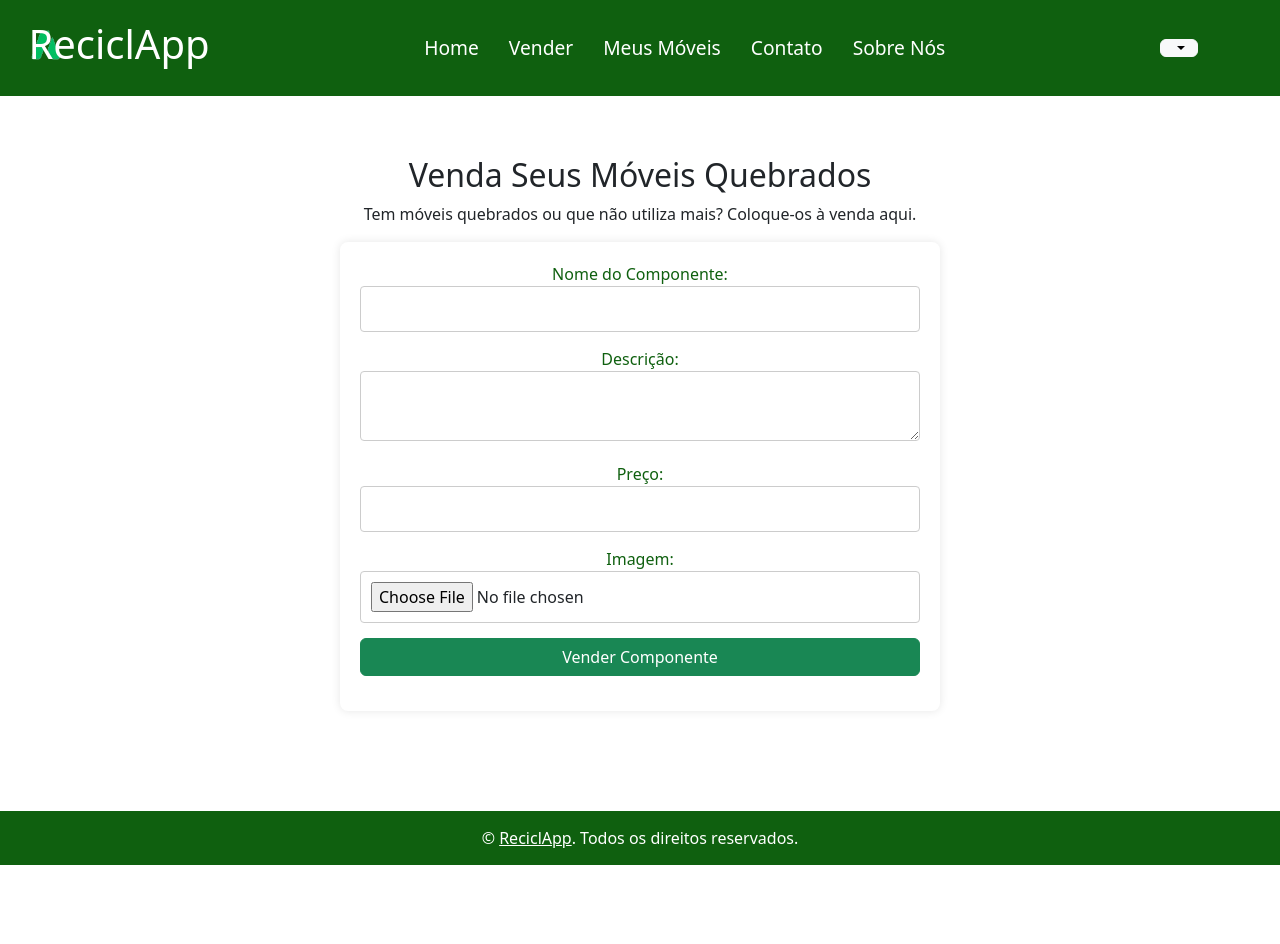
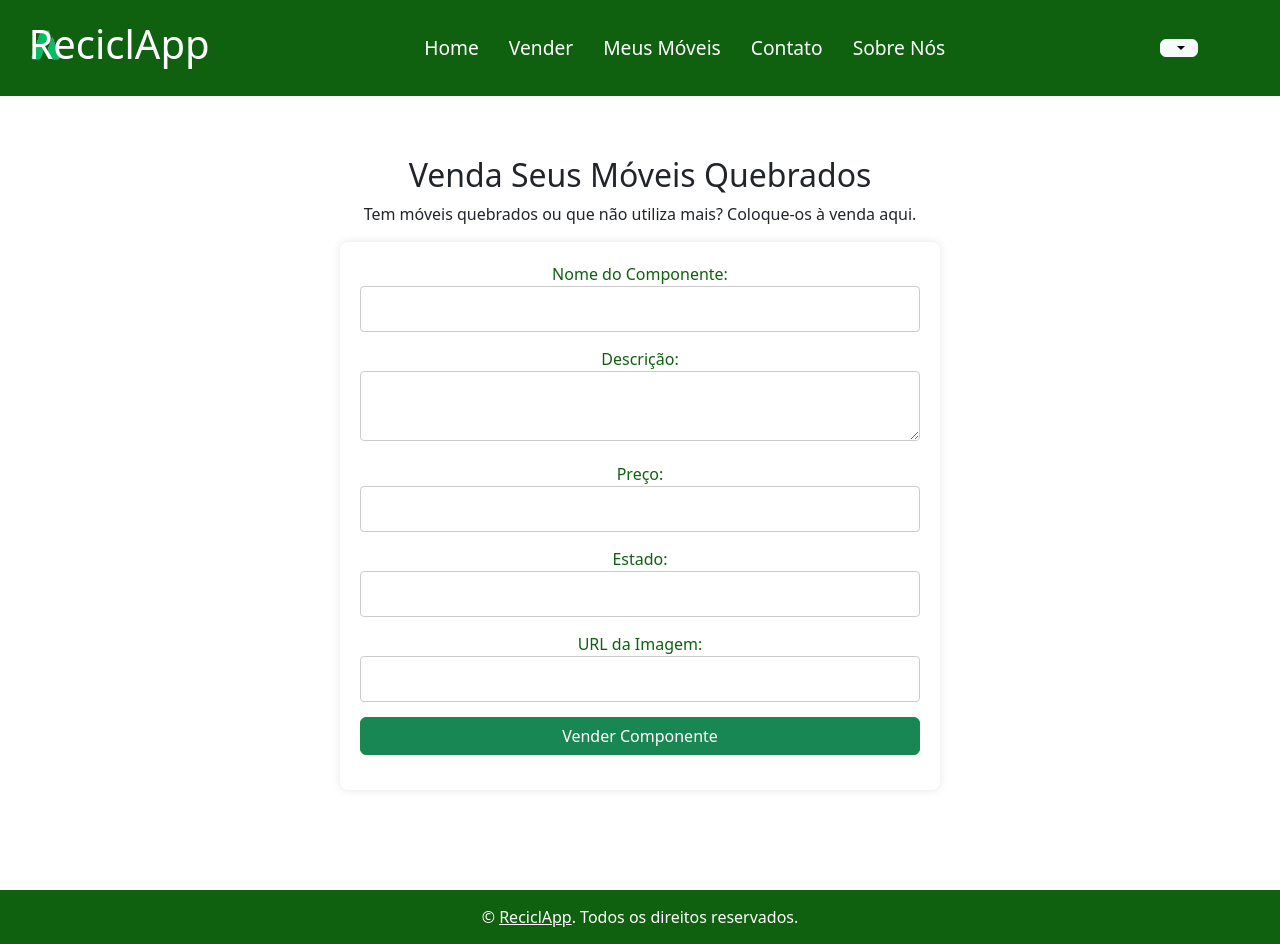
Before and after one commit to pewpola/reciclapp-front, a React (Vite) app: page /sell in a window 1280 px wide. Before the commit the page ends 865 px from the top, so only its background shows below. Built offline with nearby package versions, Linux system fonts and the light colour scheme.

Commit message:
add movel working

```diff
--- a/src/components/sell-form/index.tsx
+++ b/src/components/sell-form/index.tsx
@@ -1,28 +1,102 @@
-import { useState } from 'react';
+import { useState, FormEvent, ChangeEvent } from 'react';
+import { addMovel } from '../../services/authService';
+import { useNavigate } from 'react-router-dom';
 
 function SellForm() {
   const [form, setForm] = useState({
-        nome: "",
-        descricao: "",
-        preco: "",
-        imagem: null
+    nome: '',
+    descricao: '',
+    preco: '',
+    estado: '',
+    urlImagem: '',
   });
 
+  const [error, setError] = useState('');
+  const navigate = useNavigate();
+
+  const handleChange = (e: ChangeEvent<HTMLInputElement | HTMLTextAreaElement>) => {
+    const { name, value } = e.target;
+    setForm({ ...form, [name]: value });
+  };
+
+  const handleSubmit = async (e: FormEvent) => {
+    e.preventDefault();
+    try {
+      await addMovel(form);
+      alert('Móvel adicionado com sucesso!');
+      navigate('/inventary');
+    } catch (err: any) {
+      setError(err.message || 'Erro ao adicionar móvel');
+    }
+  };
+
   return (
-        <form id="form-venda">
+    <form id="form-venda" onSubmit={handleSubmit}>
+      <div>
         <label htmlFor="nome">Nome do Componente:</label>
-            <input type="text" id="nome" name="nome" value={form.nome} required />
+        <input
+          type="text"
+          id="nome"
+          name="nome"
+          value={form.nome}
+          onChange={handleChange}
+          required
+        />
+      </div>
 
+      <div>
         <label htmlFor="descricao">Descrição:</label>
-            <textarea id="descricao" name="descricao" value={form.descricao} required />
+        <textarea
+          id="descricao"
+          name="descricao"
+          value={form.descricao}
+          onChange={handleChange}
+          required
+        />
+      </div>
 
+      <div>
         <label htmlFor="preco">Preço:</label>
-            <input type="number" id="preco" name="preco" value={form.preco} required />
+        <input
+          type="number"
+          id="preco"
+          name="preco"
+          value={form.preco}
+          onChange={handleChange}
+          step="0.01"
+          required
+        />
+      </div>
 
-            <label htmlFor="imagem">Imagem:</label>
-            <input type="file" id="imagem" name="imagem"required />
+      <div>
+        <label htmlFor="estado">Estado:</label>
+        <input
+          type="text"
+          id="estado"
+          name="estado"
+          value={form.estado}
+          onChange={handleChange}
+          required
+        />
+      </div>
 
-            <button type="submit" className="btn btn-success">Vender Componente</button>
+      <div>
+        <label htmlFor="urlImagem">URL da Imagem:</label>
+        <input
+          type="text"
+          id="urlImagem"
+          name="urlImagem"
+          value={form.urlImagem}
+          onChange={handleChange}
+          required
+        />
+      </div>
+
+      <button type="submit" className="btn btn-success">
+        Vender Componente
+      </button>
+
+      {error && <p style={{ color: 'red' }}>{error}</p>}
     </form>
   );
 }
--- a/src/services/authService.ts
+++ b/src/services/authService.ts
@@ -171,26 +171,13 @@ export const addMovel = async (movelData: any) => {
   if (!token) throw new Error('Usuário não autenticado');
 
   try {
-    const formData = new FormData();
-    formData.append('nome', movelData.nome);
-    formData.append('descricao', movelData.descricao);
-
-    // Aqui garantimos que o preço seja um número com duas casas decimais
-    const precoFormatado = parseFloat(movelData.preco).toFixed(2).replace(',', '.');
-    formData.append('preco', precoFormatado);
-
-    formData.append('estado', movelData.estado);
-
-    if (movelData.imagem) {
-      formData.append('imagem', movelData.imagem);
-    }
-
     const response = await fetch(`${API_URL}/moveis`, {
       method: 'POST',
       headers: {
+        'Content-Type': 'application/json',
         Authorization: `Bearer ${token}`,
       },
-      body: formData,
+      body: JSON.stringify(movelData),
     });
 
     if (!response.ok) {
@@ -203,6 +190,7 @@ export const addMovel = async (movelData: any) => {
     throw new Error(error.message || 'Erro ao conectar com o servidor');
   }
 };
+
 
 export const deleteMovel = async (id: number) => {
   const token = getToken();
```
Lines whose indentation alone changed are shown as unchanged.
